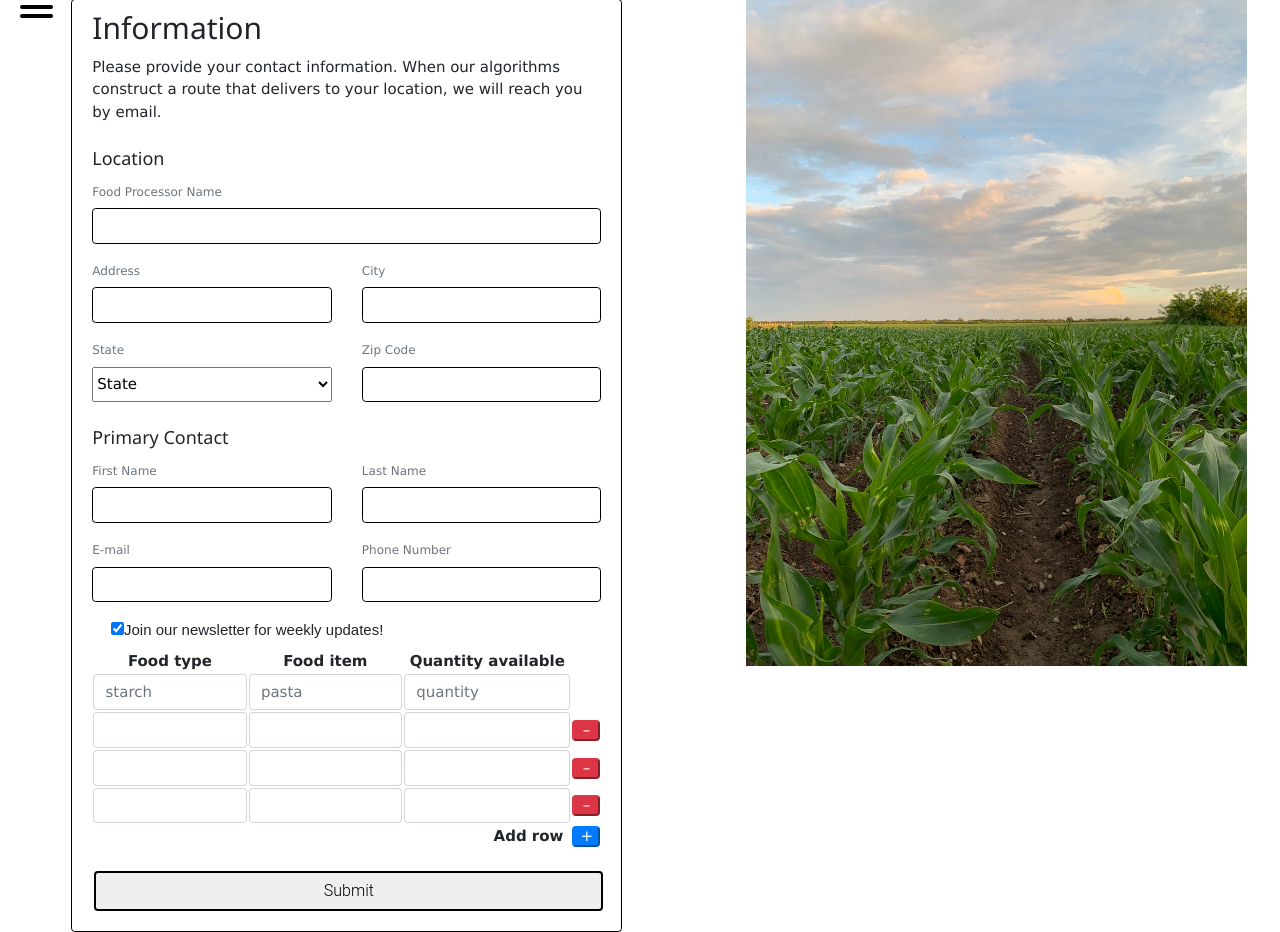
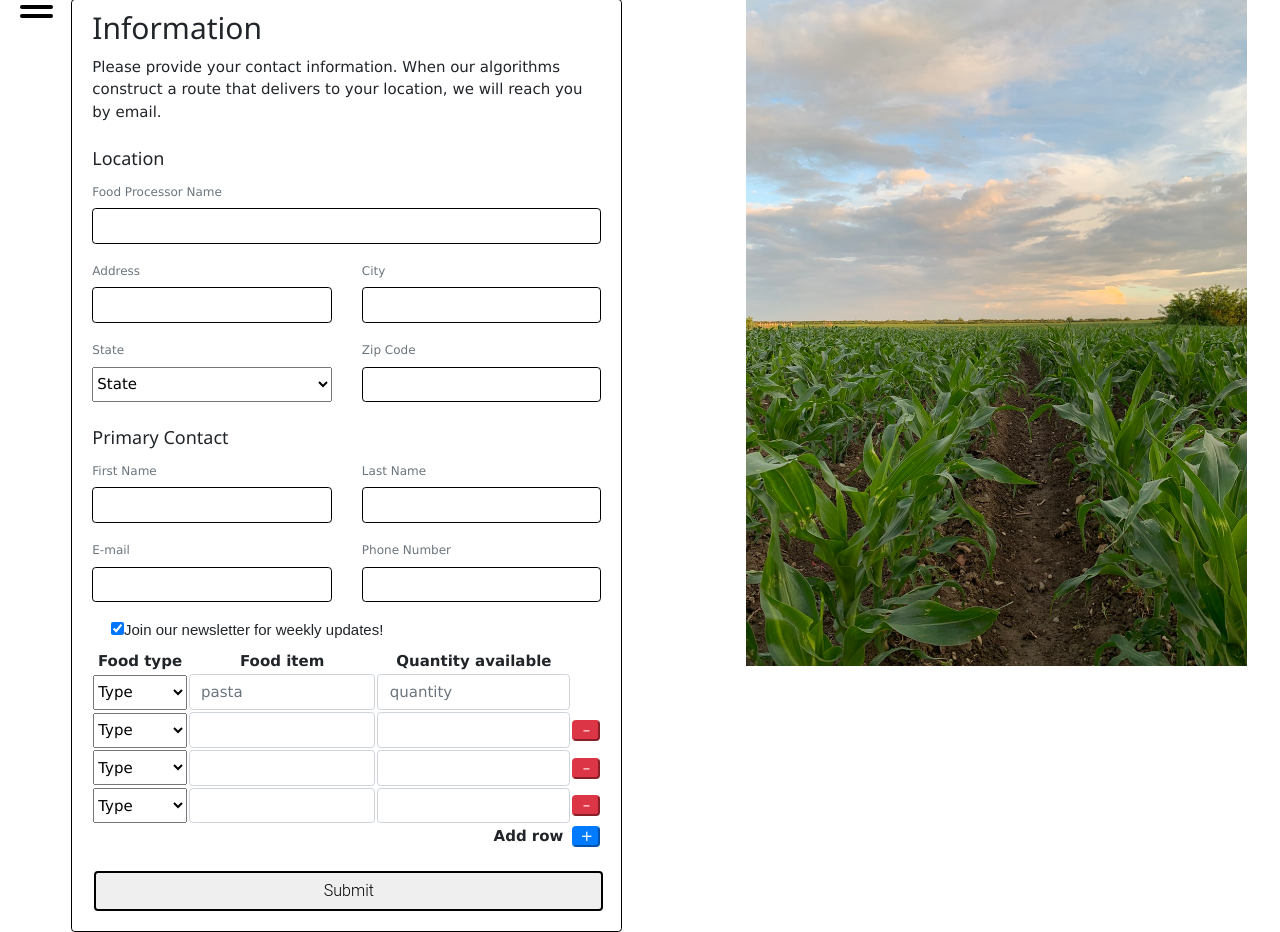
Before and after one commit to wnuelle/breadbasket, a Flask app: page /fp in a window 1280 px wide. Shown: the part 24-956 px from the top of the page. Run offline with Flask 2, Linux system fonts and the light colour scheme; some libraries are stand-ins or nearby versions.

Commit message:
dropdox menu

```diff
--- a/templates/FoodProcessors.html
+++ b/templates/FoodProcessors.html
@@ -40,7 +40,7 @@
 			            <div class="card mx-auto border20" style="margin-left:5%; width: 85%;border-color: #000000;">
 			            	<h2 style="margin-left: 20px;">Information<span style="float:right; margin-right:20px;font-size:16px;margin-top: 10px;color:#FFFFFF"> Instructions </span></h2>
 							<p style="margin-left: 20px;margin-right: 20px">Please provide your contact information. When our algorithms construct a route that delivers to your location, we will reach you by email.</p>
-			                <form method=POST action="{{ url_for('fb_form')}}" method="POST" style="margin-left:20px;margin-right:20px; margin-bottom:20px;text-align: left;">
+			                <form method=POST action="{{ url_for('fp_form')}}" method="POST" style="margin-left:20px;margin-right:20px; margin-bottom:20px;text-align: left;">
 			                	<h5>Location</h5>
 			                   	<div class="form-group">
 			                        <label for="fb_name" class="font-weight text-muted" style="font-size:12px">Food Processor Name</label>
@@ -169,7 +169,12 @@
 									</tr>
 									<tr>
 										<td>
-											<input type="text" class="form-control" name="food_type1" placeholder='starch'>
+											<select name="food_type1" id="state" style="width:100%;height:35px" class="ui dropdown">
+												<option name= "state" value="">Type</option>
+												<option name= "state" value="AB">Starch</option>
+												<option name= "state" value="AK">Fruits</option>
+												<option name= "state" value="AK">Vegetables</option>
+											</select>
 										</td>
 										<td>
 											<input type="text" class="form-control" name="food_item1" placeholder='pasta'>
@@ -180,7 +185,12 @@
 									</tr>
 									<tr>
 										<td>
-											<input type="text" class="form-control" name="food_type2">
+											<select name="food_type2" id="state" style="width:100%;height:35px" class="ui dropdown">
+												<option name= "state" value="">Type</option>
+												<option name= "state" value="AB">Starch</option>
+												<option name= "state" value="AK">Fruits</option>
+												<option name= "state" value="AK">Vegetables</option>
+											</select>
 										</td>
 										<td>
 											<input type="text" class="form-control" name="food_item2">
@@ -194,7 +204,12 @@
 									</tr>
 									<tr>
 										<td>
-											<input type="text" class="form-control" name="food_type3">
+											<select name="food_type3" id="state" style="width:100%;height:35px" class="ui dropdown">
+												<option name= "state" value="">Type</option>
+												<option name= "state" value="AB">Starch</option>
+												<option name= "state" value="AK">Fruits</option>
+												<option name= "state" value="AK">Vegetables</option>
+											</select>
 										</td>
 										<td>
 											<input type="text" class="form-control" name="food_item3">
@@ -208,7 +223,12 @@
 									</tr>
 									<tr>
 										<td>
-											<input type="text" class="form-control" name="food_type4">
+											<select name="food_type4" id="state" style="width:100%;height:35px" class="ui dropdown">
+												<option name= "state" value="">Type</option>
+												<option name= "state" value="AB">Starch</option>
+												<option name= "state" value="AK">Fruits</option>
+												<option name= "state" value="AK">Vegetables</option>
+											</select>
 										</td>
 										<td>
 											<input type="text" class="form-control" name="food_item4">
```
Also changed, not shown: templates/FoodBanks.html (+24 -4 lines).
